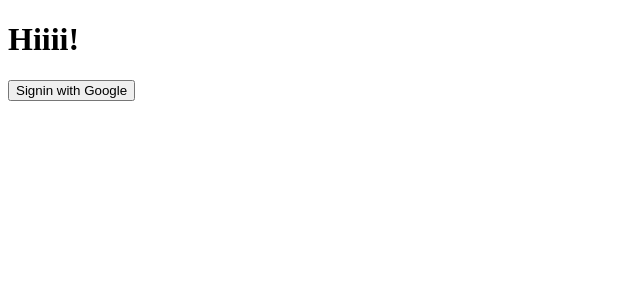
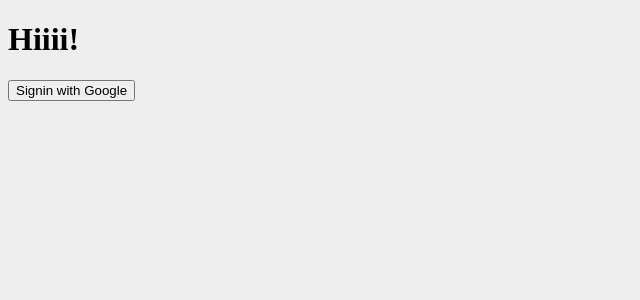
Before and after one commit to Milk-Cool/yourdns-website, a Next.js app: page / in a window 1280 px wide. Shown: the top 300 px of the page, without its empty margins (0-640 px from the left). Built offline with nearby package versions, Linux system fonts and the light colour scheme.

Commit message:
add styles and some metadata

```diff
--- a/app/layout.tsx
+++ b/app/layout.tsx
@@ -5,6 +5,9 @@ export default function RootLayout({
 }) {
     return (
         <html lang="en">
+            <head>
+                <link href="/style.css" rel="stylesheet" />
+            </head>
             <body>{children}</body>
         </html>
     );
--- a/app/page.tsx
+++ b/app/page.tsx
@@ -1,4 +1,10 @@
 import SignIn from "@/components/sign-in";
+import { Metadata } from "next";
+
+export const metadata: Metadata = {
+    title: "yourdns",
+    description: "yourdns is a free-to-use domain name provider and DNS server"
+};
 
 export default function Page() {
     return <>
--- /dev/null
+++ b/public/style.css
@@ -0,0 +1,3 @@
+body {
+    background: #eee;
+}
```
